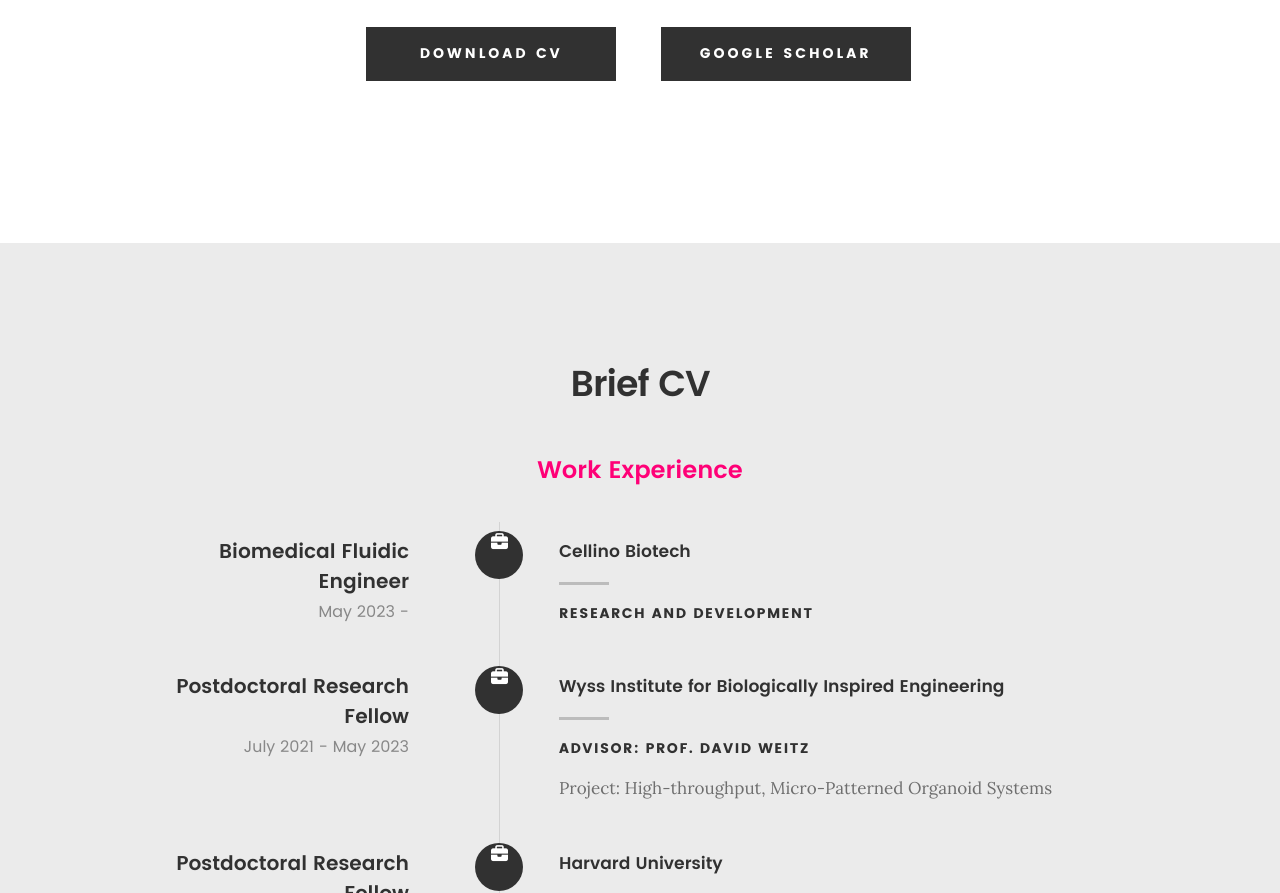
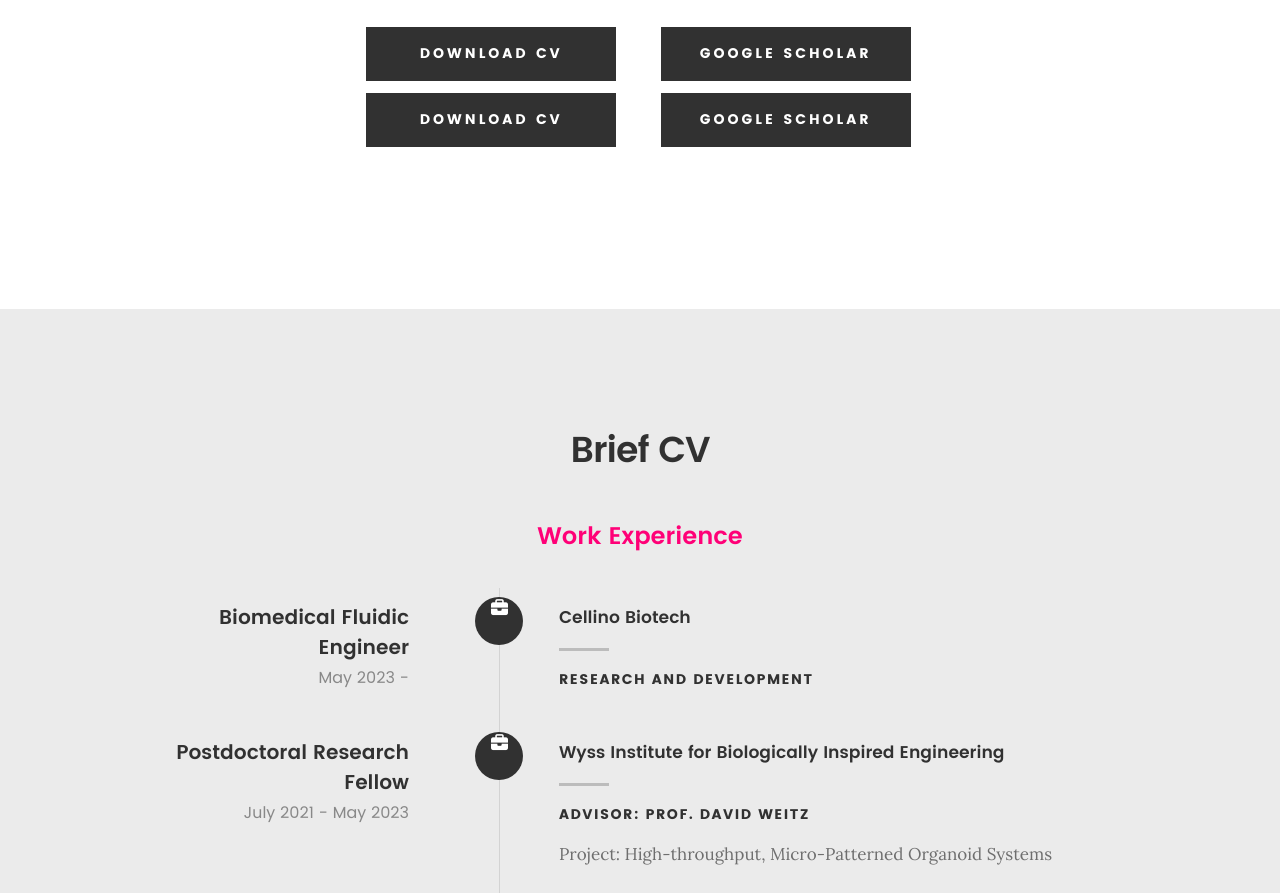
Before and after one commit to jeancserrano/jeancserrano.github.io, a plain HTML site: page index.html in a window 1280 px wide. Shown: the part 1286-2179 px from the top of the page. Drawn offline with Linux system fonts and the light colour scheme; a web font is replaced by a local one.

Commit message:
Update index.html

```diff
--- a/index.html
+++ b/index.html
@@ -95,6 +95,13 @@ n<!DOCTYPE html>
 	    <a href="https://scholar.google.com/citations?hl=en&user=sGDLkZIAAAAJ" title="Google Scholar" class="button button-primary">Google Scholar</a>
 	  </div>
 	</div>
+
+	<div class="row button-section">
+		  <div class="col-twelve">
+		    <a href="JeanSerrano_CV.pdf" title="Download CV" class="button button-primary">Download CV</a>
+		    <a href="https://scholar.google.com/citations?hl=en&user=sGDLkZIAAAAJ" title="Google Scholar" class="button button-primary">Google Scholar</a>
+		  </div>
+		</div>
 
    </section> <!-- /process-->
 
```
